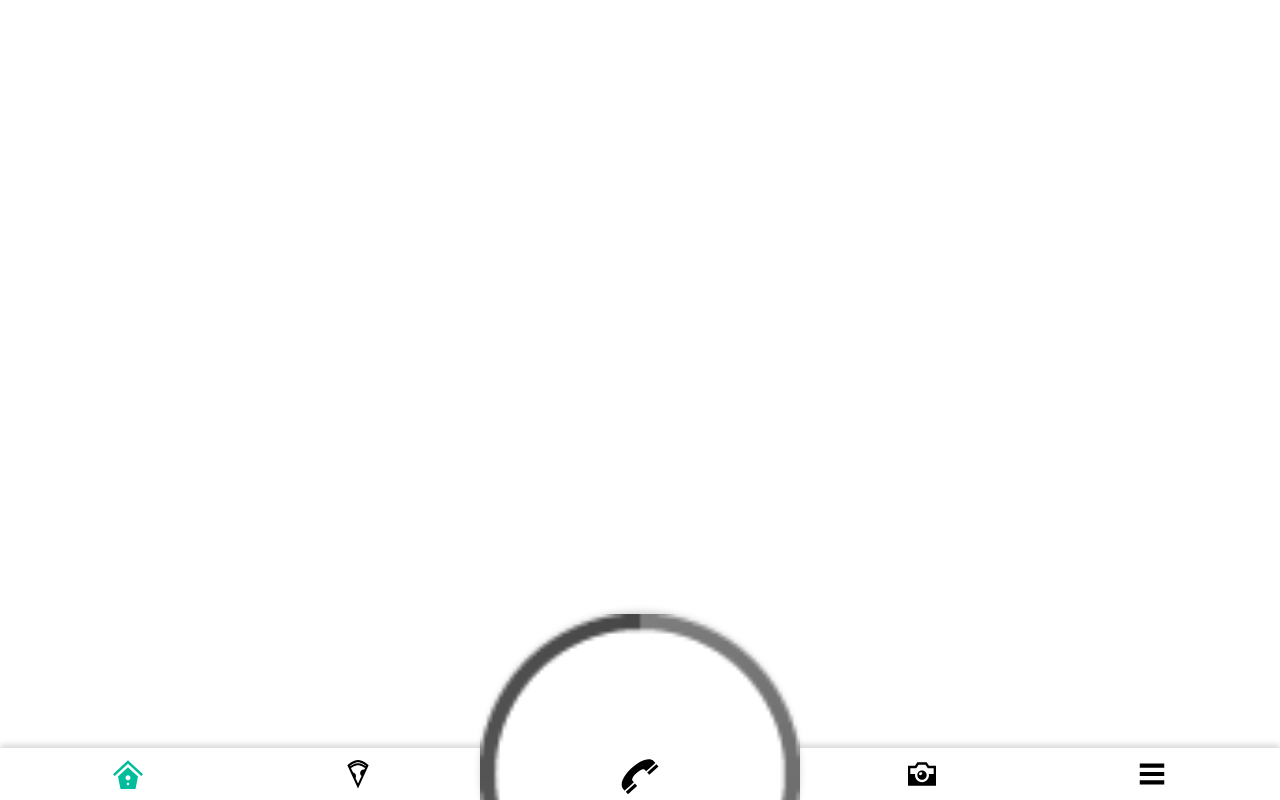
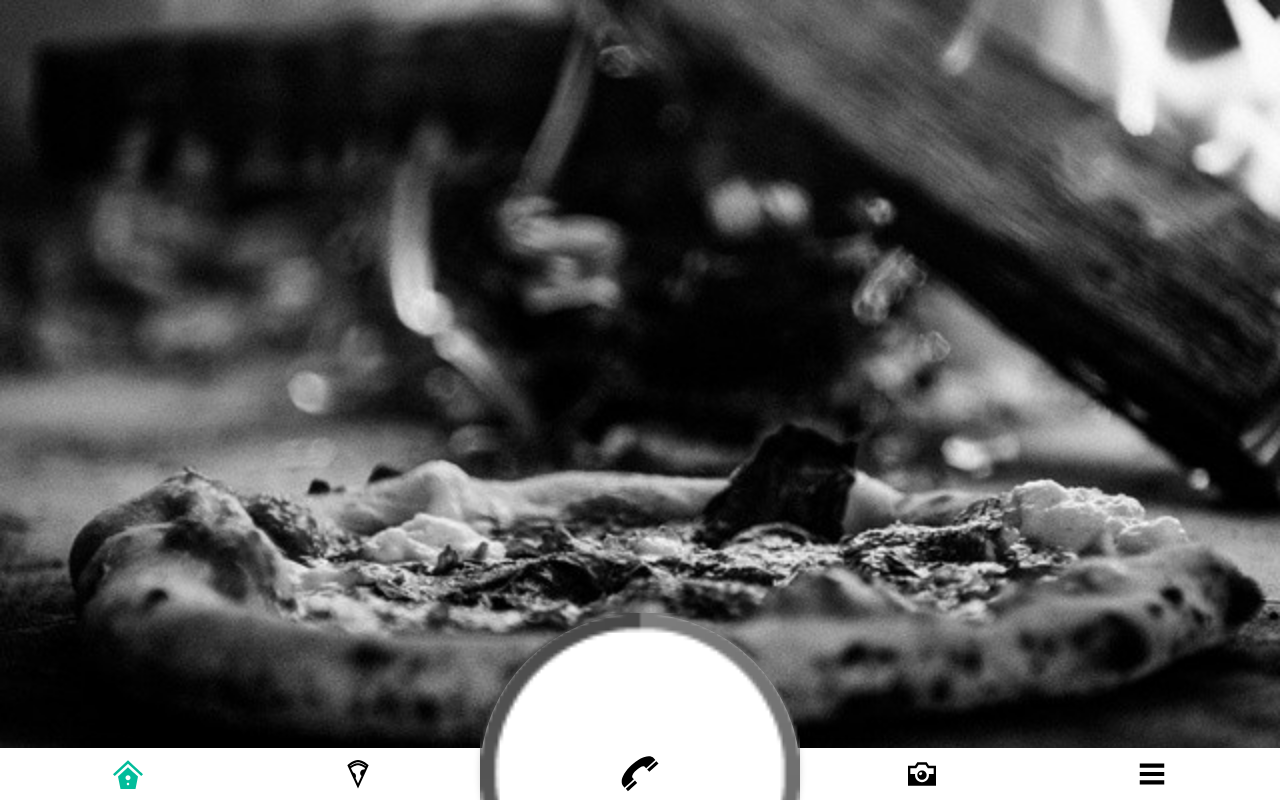
Before and after one commit to andrewpjames13/CART-DRIVER, a React app: page / in a window 1280 px wide. Built offline with nearby package versions, Linux system fonts and the light colour scheme.

Commit message:
Create HomeScreen Component

```diff
--- a/app/components/app.js
+++ b/app/components/app.js
@@ -1,7 +1,7 @@
 /*jshint esversion: 6 */
 import React, { Component } from 'react';
-
 import NavBar from './nav_bar/nav_bar';
+import HomeScreen from './home_screen';
 
 export default class App extends Component {
   constructor(props) {
@@ -44,7 +44,10 @@ export default class App extends Component {
 
   render() {
     return (
-      <NavBar sections={this.state.sections} activeSection={this.state.activeSection}/>
+      <div>
+        <HomeScreen />
+        <NavBar sections={this.state.sections} activeSection={this.state.activeSection} />
+      </div>
     );
   }
 }
--- /dev/null
+++ b/app/components/home_screen.js
@@ -0,0 +1,10 @@
+/*jshint esversion: 6 */
+import React, { Component } from 'react';
+
+const HomeScreen = (props) => {
+  return (
+    <div className="home-container" style={{'backgroundImage': 'url(images/cart-driver-oven-pizza.jpg)'}}></div>
+  );
+};
+
+export default HomeScreen;
--- a/app/style/app.scss
+++ b/app/style/app.scss
@@ -3,3 +3,4 @@
 @import 'base';
 @import 'grid';
 @import 'nav-bar';
+@import 'home-screen';
--- /dev/null
+++ b/app/style/home-screen.scss
@@ -0,0 +1,12 @@
+.home-container {
+  position: fixed;
+  top: 0;
+  left: 0;
+  right: 0;
+  bottom: 0;
+  background: no-repeat center center fixed;
+  -webkit-background-size: cover;
+  -moz-background-size: cover;
+  -o-background-size: cover;
+  background-size: cover;
+}
--- a/app/style/nav-bar.scss
+++ b/app/style/nav-bar.scss
@@ -44,7 +44,7 @@
         height: auto;
 
         &.call-icon {
-          top: 51%;
+          top: 50%;
           width: 40px
         }
 
@@ -78,7 +78,7 @@
       box-shadow: 0px -3px 7px 0px rgba(0,0,0,0.17);
       img {
         position: absolute;
-        top: 0;
+        top: -1;
         left: 0;
         width: 100%;
         height: auto;
```
Also changed, not shown: images/cart-driver-oven-pizza.jpg (added).
